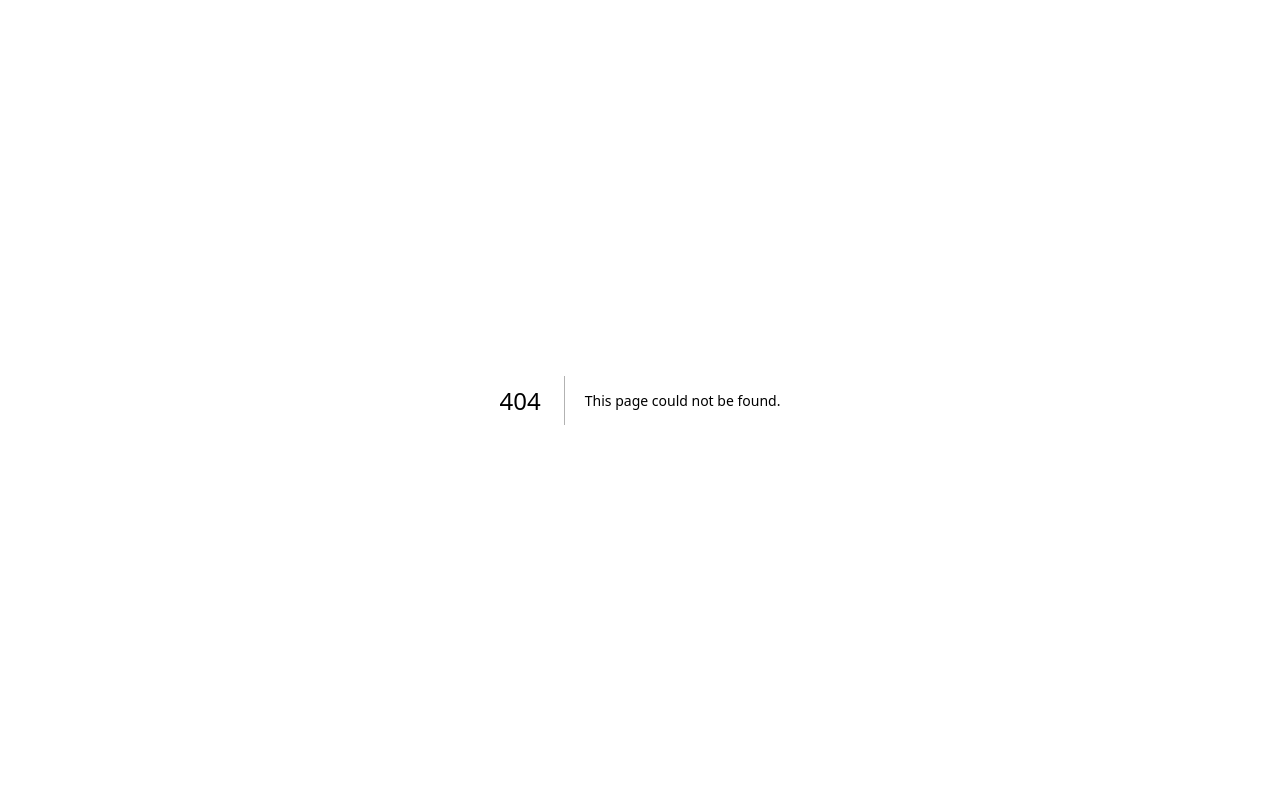
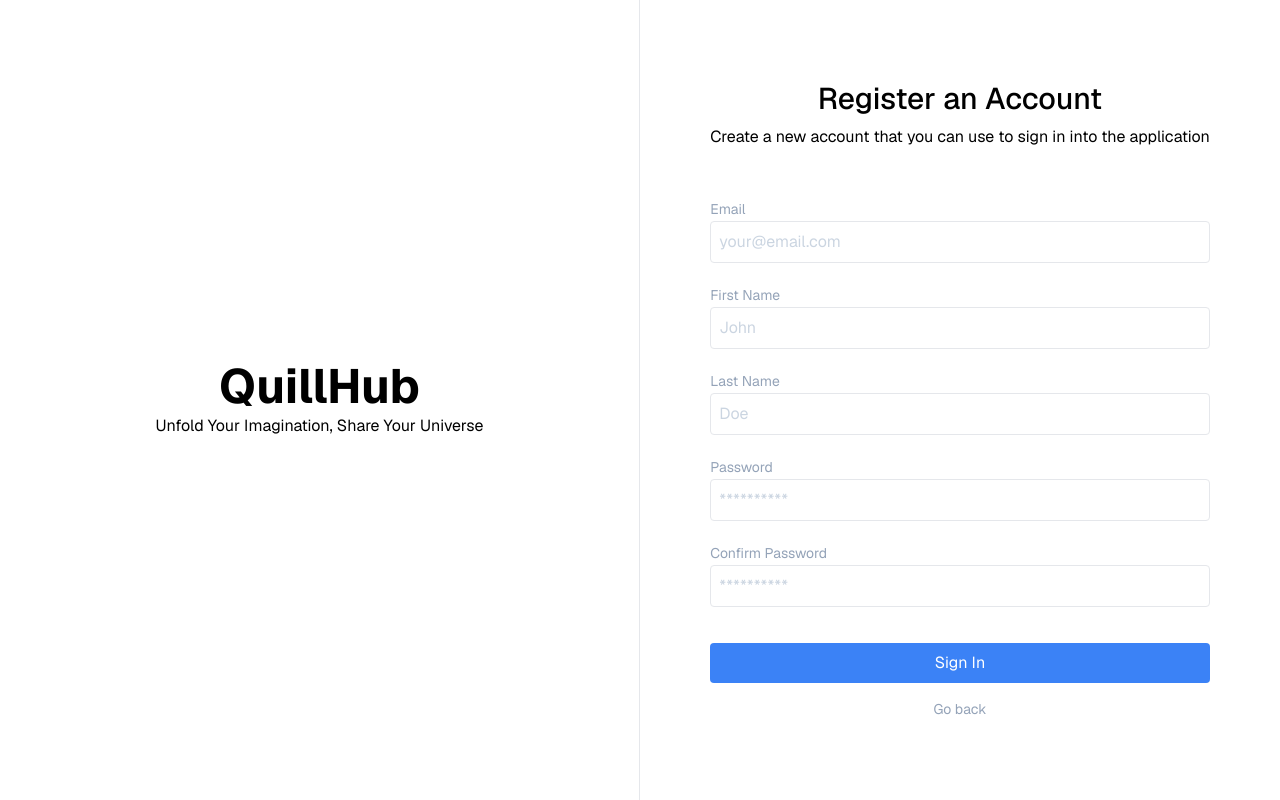
Before and after one commit to pstevovski/QuillHub-old, a Next.js app: page /auth/register in a window 1280 px wide. Before the commit this address had no page. Built offline with nearby package versions, Linux system fonts and the light colour scheme.

Commit message:
Added Auth - Register page and form component (todo: connect with API request)

```diff
--- /dev/null
+++ b/src/app/auth/components/RegisterForm.tsx
@@ -0,0 +1,83 @@
+"use client";
+
+import FormInput from "@/components/Forms/Input";
+import {
+  AuthRegisterFormFields,
+  AuthRegisterSchema,
+} from "@/zod/Authentication";
+import { zodResolver } from "@hookform/resolvers/zod";
+import Link from "next/link";
+import { useForm } from "react-hook-form";
+
+function RegisterForm() {
+  const {
+    register,
+    handleSubmit,
+    formState: { errors, isSubmitting },
+  } = useForm<AuthRegisterFormFields>({
+    defaultValues: { email: "", password: "" },
+    resolver: zodResolver(AuthRegisterSchema),
+  });
+
+  const handleRegister = async ({
+    email,
+    password,
+  }: AuthRegisterFormFields) => {
+    console.log(email, password);
+  };
+
+  return (
+    <form onSubmit={handleSubmit(handleRegister)}>
+      <FormInput
+        register={register("email")}
+        label="Email"
+        error={errors.email}
+        placeholder="your@email.com"
+      />
+      <FormInput
+        register={register("first_name")}
+        label="First Name"
+        error={errors.first_name}
+        placeholder="John"
+      />
+      <FormInput
+        register={register("last_name")}
+        label="Last Name"
+        error={errors.last_name}
+        placeholder="Doe"
+      />
+      <FormInput
+        register={register("password")}
+        label="Password"
+        error={errors.password}
+        type="password"
+        placeholder="**********"
+      />
+      <FormInput
+        register={register("confirm_password")}
+        label="Confirm Password"
+        error={errors.confirm_password}
+        type="password"
+        placeholder="**********"
+      />
+
+      <button
+        type="submit"
+        className="w-full p-2 rounded mt-4 mb-4 bg-blue-500 text-white hover:bg-blue-600 duration-200"
+      >
+        {isSubmitting ? "Signing In..." : "Sign In"}
+      </button>
+
+      <div className="flex justify-center content-center">
+        <Link
+          href="/auth/signin"
+          className="text-sm text-slate-400 hover:text-slate-600 duration-200"
+        >
+          Go back
+        </Link>
+      </div>
+    </form>
+  );
+}
+
+export default RegisterForm;
--- /dev/null
+++ b/src/app/auth/register/page.tsx
@@ -0,0 +1,16 @@
+import RegisterForm from "../components/RegisterForm";
+
+export default function AuthRegister() {
+  return (
+    <div>
+      <h1 className="text-center text-3xl font-medium mb-2">
+        Register an Account
+      </h1>
+      <p className="text-center mb-12">
+        Create a new account that you can use to sign in into the application
+      </p>
+
+      <RegisterForm />
+    </div>
+  );
+}
```
